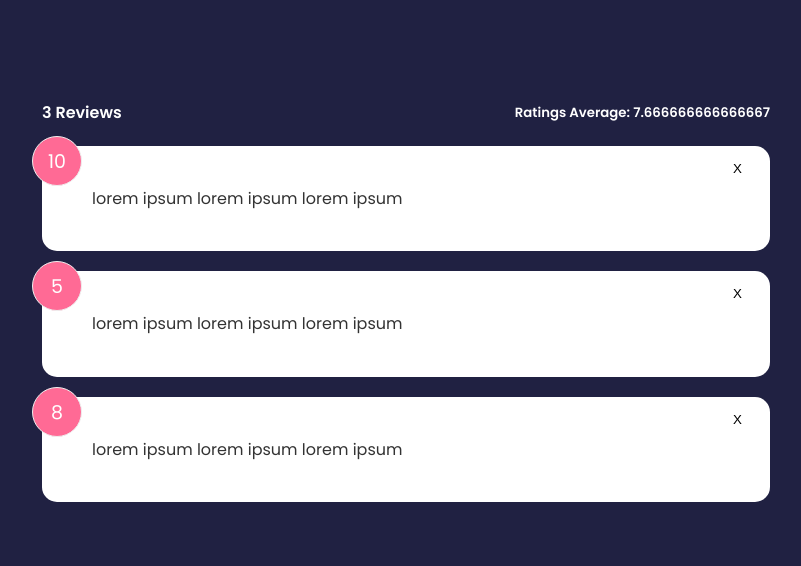
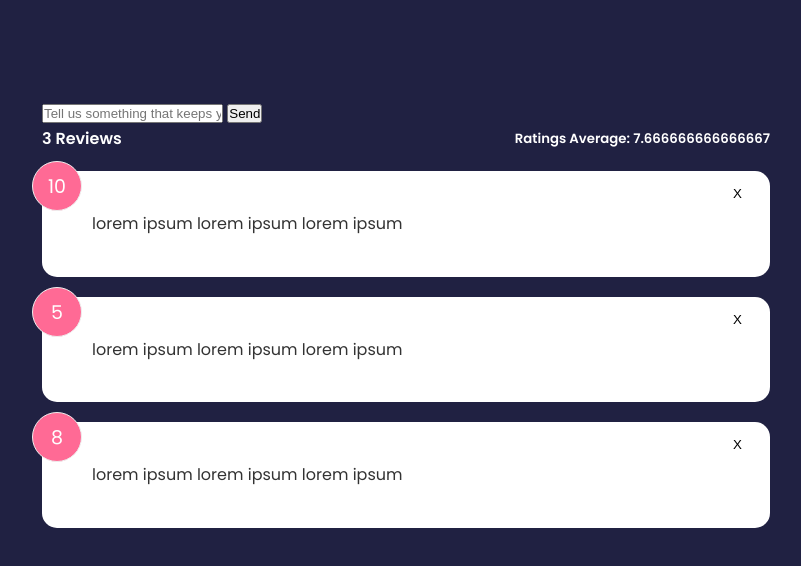
Before and after one commit to PurityGwaro/FeedbackUI-Svelte, a Svelte app: page / in a window 1280 px wide. Shown: the top 566 px of the page, without its empty margins (234-1035 px from the left). Built offline with nearby package versions, Linux system fonts and the light colour scheme.

Commit message:
added shared button component

```diff
--- a/src/App.svelte
+++ b/src/App.svelte
@@ -1,4 +1,5 @@
 <script>
+  import FeedbackForm from "./components/FeedbackForm.svelte";
   import FeedbackList from "./components/FeedbackList.svelte";
   import FeedbackStats from "./components/FeedbackStats.svelte";
 
@@ -28,6 +29,7 @@
 </script>
 
 <main class="container">
+	<FeedbackForm/>
 	<FeedbackStats {count} {average}/>
 	<!-- <FeedbackList feedback={feedback}/> -->
 	<FeedbackList {feedback} on:delete-feedback={deleteFeedback}/>
--- /dev/null
+++ b/src/components/Button.svelte
@@ -0,0 +1,38 @@
+<script>
+    export let style = 'primary'
+    export let type = 'button'
+    export let disabled = false
+</script>
+<button {type} {disabled} class={style}>
+    <slot></slot>
+</button>
+<style>
+    button{
+        color: #fff;
+        border: 0;
+        border-radius: 8px;
+        color: #fff;
+        width: 100px;
+        height: 40px;
+        cursor: pointer;
+    }
+    .primary{
+        background-color: #202142;
+    }
+    .secondary{
+        background: #ff6a95;
+    }
+    button:hover{
+        transform: scale(0.98);
+        opacity: 0.9;
+    }
+    button:disabled{
+        background-color: #cccccc;
+        color: #333;
+        cursor: auto;
+    }
+    button:disabled:hover{
+        transform: scale(1);
+        opacity: 1;
+    }
+</style>
--- /dev/null
+++ b/src/components/FeedbackForm.svelte
@@ -0,0 +1,10 @@
+<script>
+
+</script>
+<form>
+    <!-- rating select will go here -->
+    <div class="input-group">
+        <input type="text" placeholder="Tell us something that keeps you comming back">
+        <button>Send</button>
+    </div>
+</form>
```
